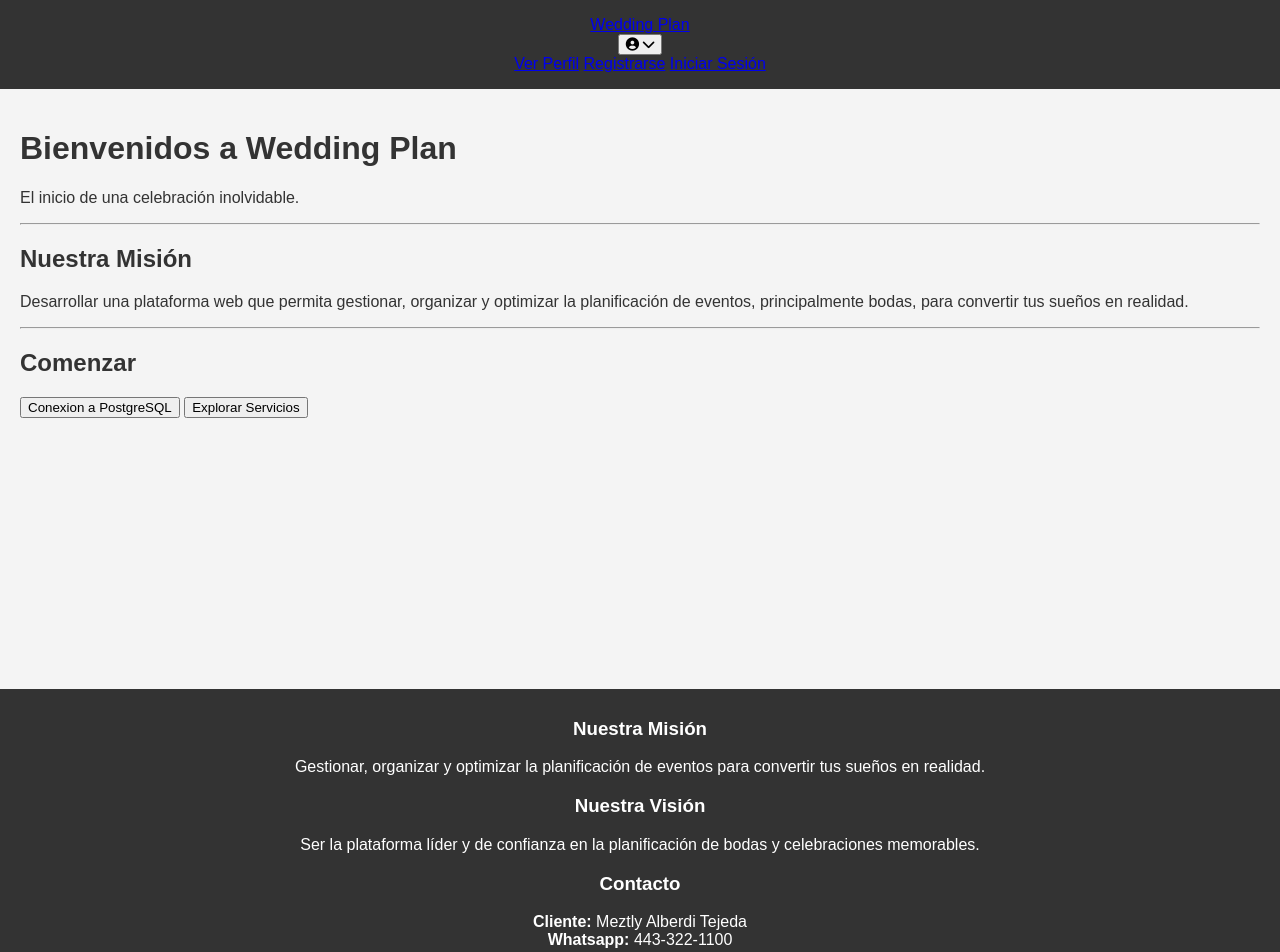
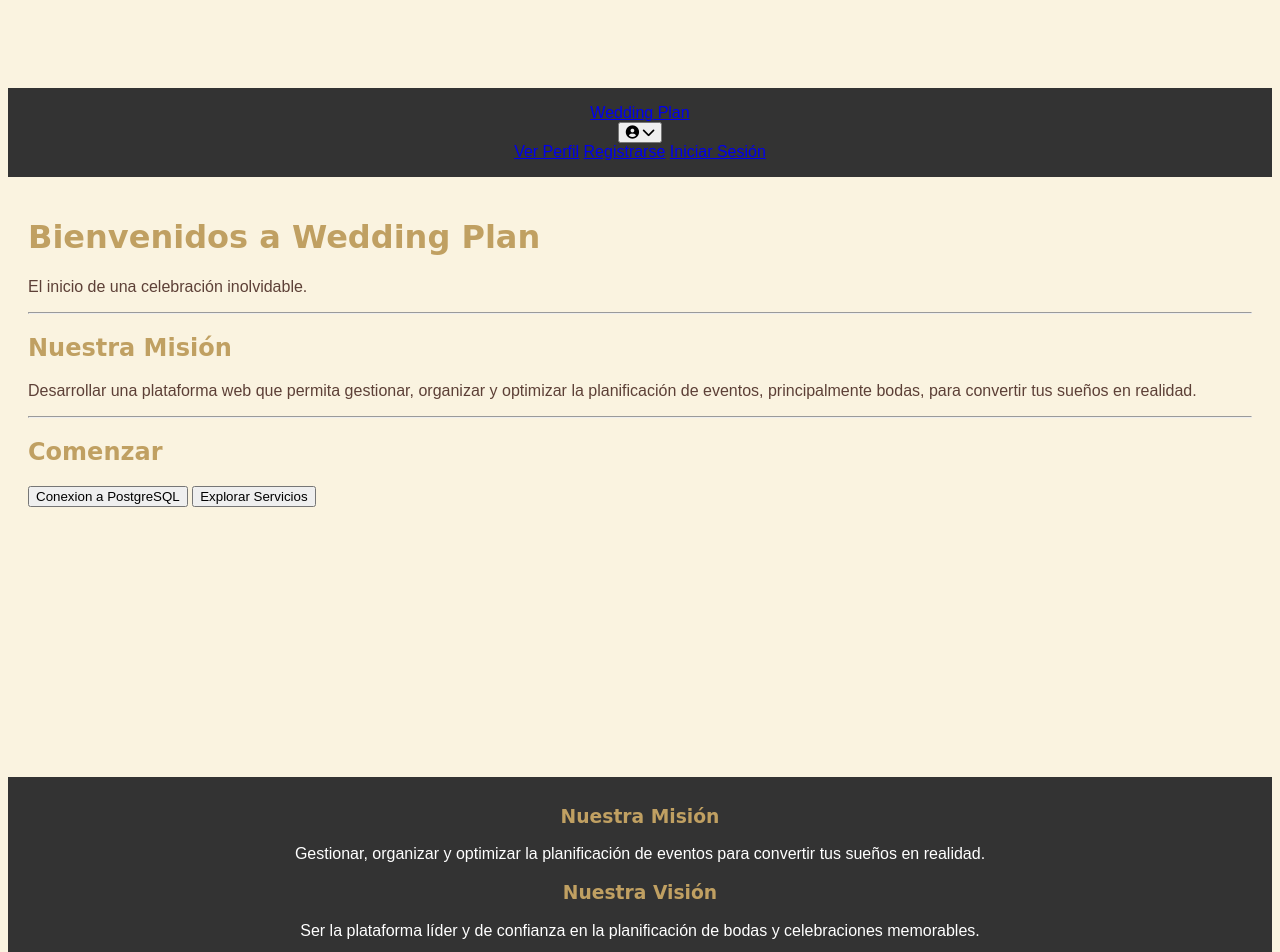
Before and after one commit to Lalo789/WeedingPlan, a Flask app: page / in a window 1280 px wide. Shown: the top 952 px of the page. Run offline with Flask 3, Linux system fonts and the light colour scheme.

Commit message:
Actualizacion style.css
Cambiamos el icono de inicio de sesion y editamos la navegacion mas fluida con animaciones para los botones

```diff
--- a/Programacion Web/WeddingPlan/static/css/style.css
+++ b/Programacion Web/WeddingPlan/static/css/style.css
@@ -1,9 +1,85 @@
-body {
-    font-family: Arial, sans-serif;
-    margin: 0;
-    padding: 0;
-    background-color: #f4f4f4;
-    color: #333;
+:root {
+        --color-fondo: #FAF3E0;
+        --color-texto: #5D4037;
+        --color-oro: #C0A062;
+        --fuente-titulos: 'Great Vibes', cursive;
+        --fuente-cuerpo: 'Montserrat', sans-serif;
+    }
+
+    body {
+        font-family: var(--fuente-cuerpo);
+        background-color: var(--color-fondo);
+        color: var(--color-texto);
+        padding-top: 80px;
+    }
+
+    /* Navbar personalizado */
+    .navbar-custom {
+        background-color: white;
+        box-shadow: 0 4px 10px rgba(0, 0, 0, 0.1);
+        border-bottom-left-radius: 25px;
+        border-bottom-right-radius: 25px;
+    }
+
+    .navbar-brand {
+        font-family: var(--fuente-titulos);
+        font-size: 2.5rem;
+        color: var(--color-oro) !important;
+    }
+
+    .nav-link {
+        color: var(--color-texto) !important;
+        font-weight: 600;
+        transition: color 0.3s ease;
+    }
+
+    .nav-link:hover {
+        color: var(--color-oro) !important;
+    }
+
+    .btn-gold {
+        background-color: var(--color-oro);
+        color: white;
+        border: none;
+        transition: all 0.3s ease;
+    }
+
+    .btn-gold:hover {
+        background-color: #a8874a;
+        color: white;
+        transform: translateY(-2px);
+    }
+
+    h1, h2, h3 {
+        font-family: var(--fuente-titulos);
+        color: var(--color-oro);
+    }
+
+    .footer-custom {
+        background-color: white;
+        border-top: 2px solid var(--color-oro);
+        margin-top: 50px;
+    }
+
+    .footer-title {
+        font-family: var(--fuente-titulos);
+        font-size: 2rem;
+        color: var(--color-oro);
+    }
+    .alert-success {
+        background-color: #d4edda;
+        border-color: var(--color-oro);
+        color: var(--color-texto);
+    }
+    .card-custom {
+        border: 2px solid var(--color-oro);
+        border-radius: 10px;
+        transition: transform 0.3s ease, box-shadow 0.3s ease;
+    }
+
+    .card-custom:hover {
+        transform: translateY(-5px);
+        box-shadow: 0 10px 25px rgba(0, 0, 0, 0.15);
 }
 
 header {
```
